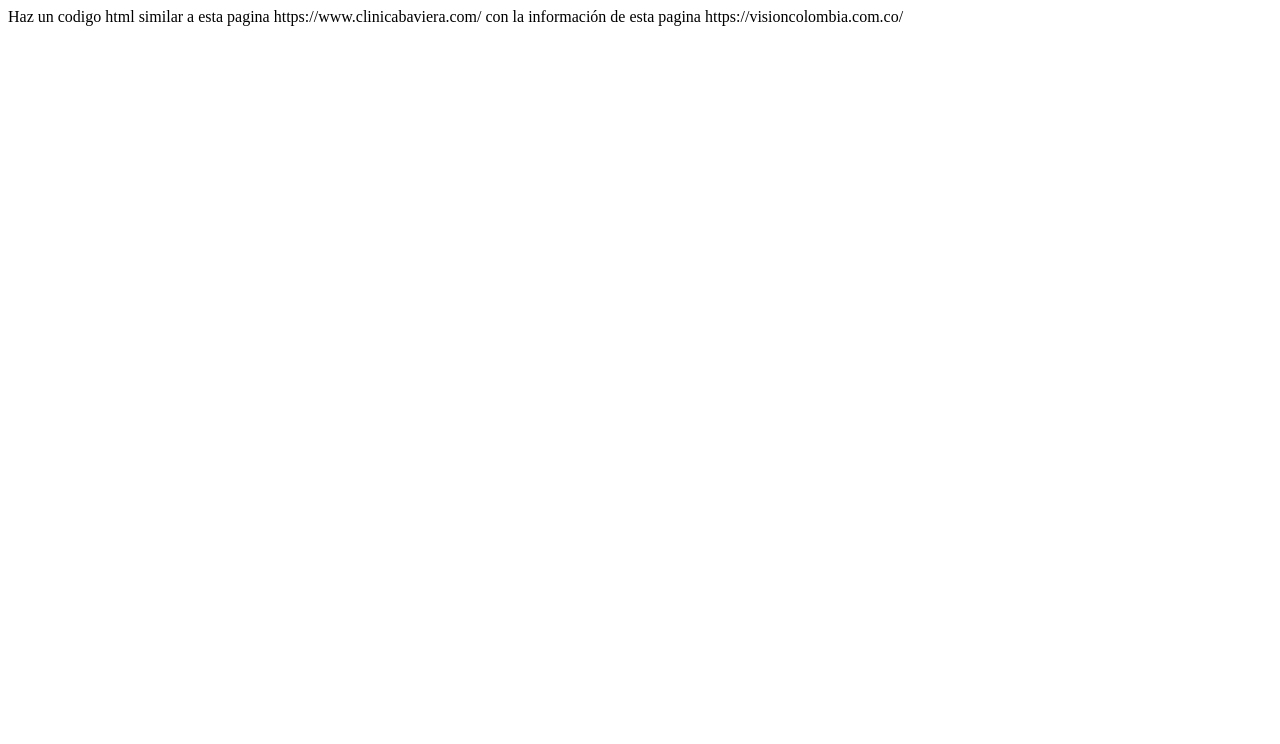
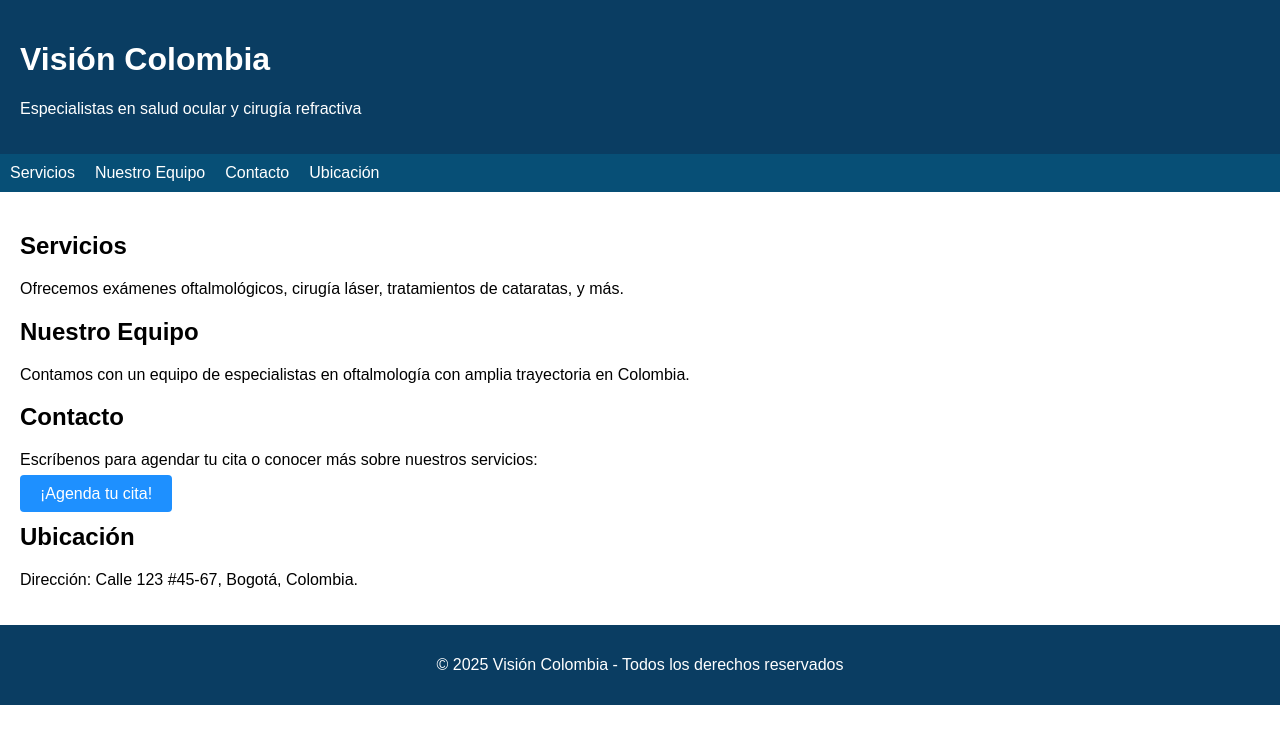
Before and after one commit to ARXperience/Visi-nColombia, a plain HTML site: page index.html in a window 1280 px wide. Drawn offline with Linux system fonts and the light colour scheme.

Commit message:
Update index.html

```diff
--- a/index.html
+++ b/index.html
@@ -1 +1,60 @@
-Haz un codigo html similar a esta pagina https://www.clinicabaviera.com/ con la información de esta pagina https://visioncolombia.com.co/
+<!DOCTYPE html>
+<html lang="es">
+<head>
+  <meta charset="UTF-8">
+  <title>Clínica Oftalmológica Colombia</title>
+  <style>
+    body { font-family: Arial, sans-serif; margin: 0; padding: 0; }
+    header { background: #0a3d62; color: white; padding: 20px; }
+    nav { background: #074f76; padding: 10px; }
+    nav ul { list-style: none; margin: 0; padding: 0; display: flex; }
+    nav li { margin-right: 20px; }
+    nav a { color: white; text-decoration: none; }
+    main { padding: 20px; }
+    footer { background: #0a3d62; color: white; text-align: center; padding: 15px; }
+    .cta { background: #1e90ff; color: white; padding: 10px 20px; text-decoration: none; border-radius: 4px; }
+  </style>
+</head>
+<body>
+  <header>
+    <h1>Visión Colombia</h1>
+    <p>Especialistas en salud ocular y cirugía refractiva</p>
+  </header>
+
+  <nav>
+    <ul>
+      <li><a href="#servicios">Servicios</a></li>
+      <li><a href="#equipo">Nuestro Equipo</a></li>
+      <li><a href="#contacto">Contacto</a></li>
+      <li><a href="#ubicacion">Ubicación</a></li>
+    </ul>
+  </nav>
+
+  <main>
+    <section id="servicios">
+      <h2>Servicios</h2>
+      <p>Ofrecemos exámenes oftalmológicos, cirugía láser, tratamientos de cataratas, y más.</p>
+    </section>
+
+    <section id="equipo">
+      <h2>Nuestro Equipo</h2>
+      <p>Contamos con un equipo de especialistas en oftalmología con amplia trayectoria en Colombia.</p>
+    </section>
+
+    <section id="contacto">
+      <h2>Contacto</h2>
+      <p>Escríbenos para agendar tu cita o conocer más sobre nuestros servicios:</p>
+      <a class="cta" href="mailto:info@visioncolombia.com">¡Agenda tu cita!</a>
+    </section>
+
+    <section id="ubicacion">
+      <h2>Ubicación</h2>
+      <p>Dirección: Calle 123 #45-67, Bogotá, Colombia.</p>
+    </section>
+  </main>
+
+  <footer>
+    <p>&copy; 2025 Visión Colombia - Todos los derechos reservados</p>
+  </footer>
+</body>
+</html>
```
